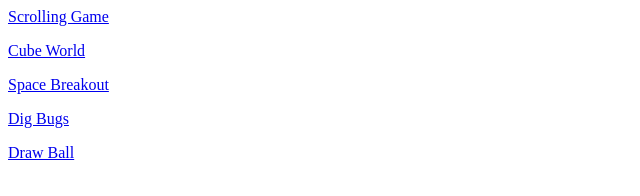
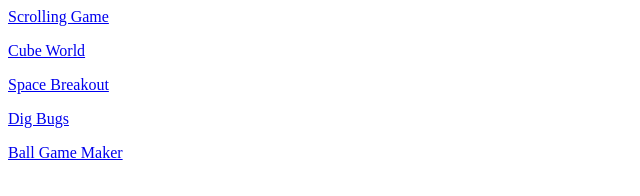
Before and after one commit to GamerguysGreatGames/gamelauncher, a plain HTML site: page index.html in a window 1280 px wide. Shown: the full height of the page, 0-640 px from the left. Drawn offline with Linux system fonts and the light colour scheme.

Commit message:
Update index.html

```diff
--- a/index.html
+++ b/index.html
@@ -8,5 +8,5 @@
  <p></p>
 <a href="https://gamerguysgreatgames.github.io/dig-bugs/">Dig Bugs</a>
  <p></p>
-<a href="https://gamerguysgreatgames.github.io/Ball-and-draw/">Draw Ball</a>
+<a href="https://gamerguysgreatgames.github.io/Ball-and-draw/">Ball Game Maker</a>
 </html>
```
